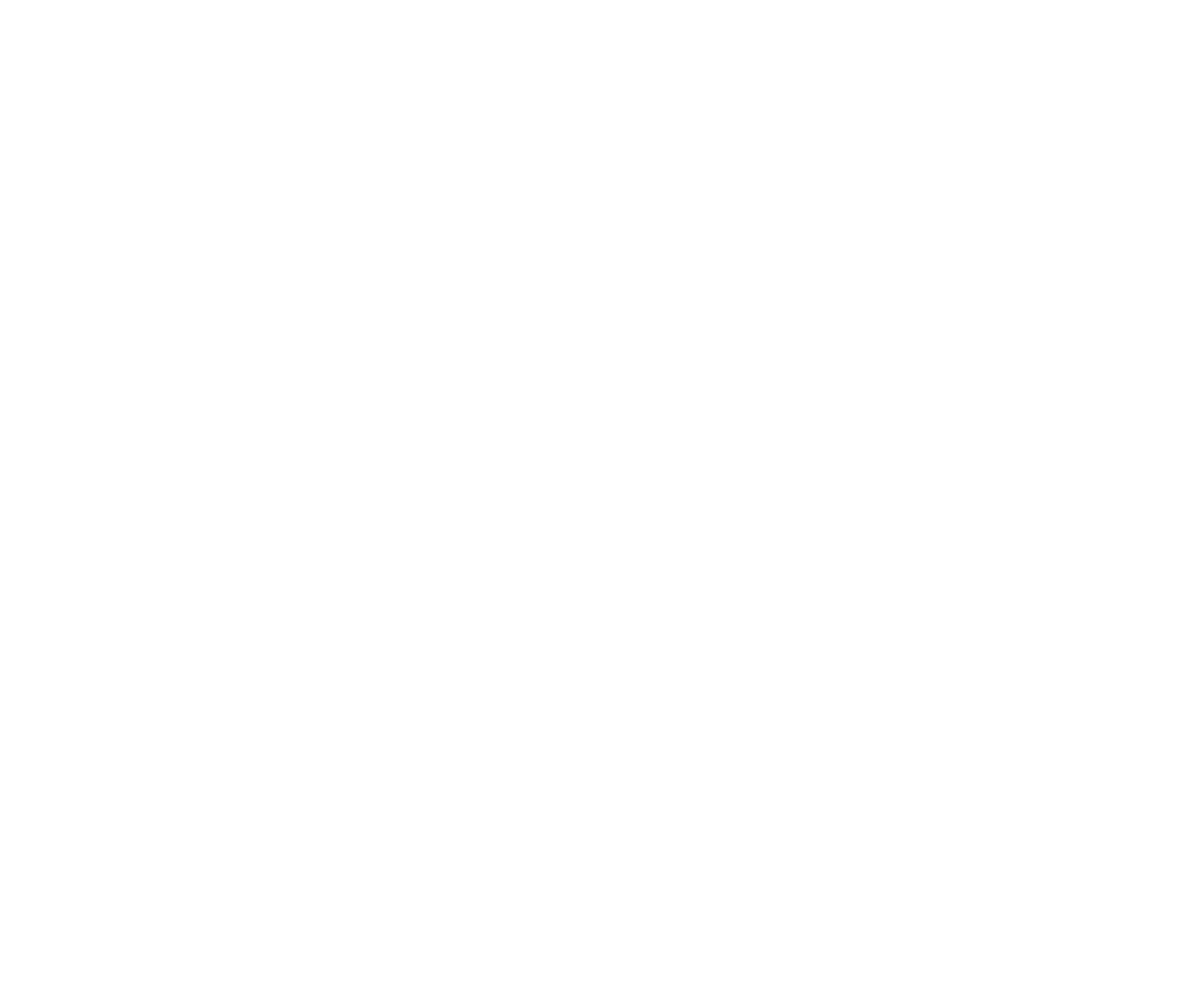
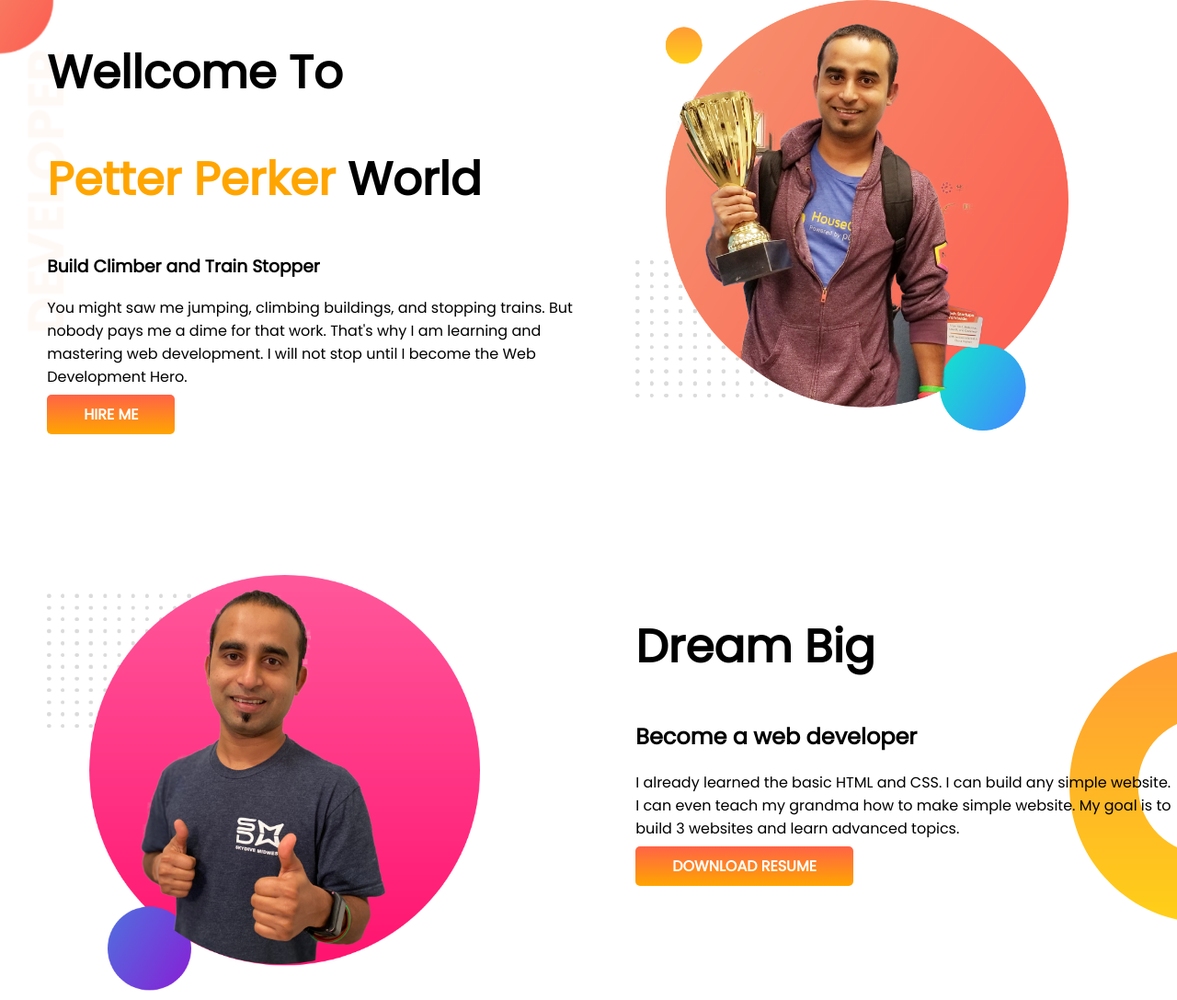
Before and after one commit to Dev-Zual/Developer-Portfollio, a plain HTML site: page index.html in a window 1280 px wide. Shown: the whole page at 92% size. Before the commit the page ends 800 px from the top, so only its background shows below. Drawn offline with Linux system fonts and the light colour scheme.

Commit message:
header & dream area

```diff
--- a/index.html
+++ b/index.html
@@ -5,9 +5,34 @@
     <meta http-equiv="X-UA-Compatible" content="IE=edge">
     <meta name="viewport" content="width=device-width, initial-scale=1.0">
     <title>Developer Zual's Portfollio</title>
+    <link rel="preconnect" href="https://fonts.googleapis.com">
+    <link rel="preconnect" href="https://fonts.gstatic.com" crossorigin>
+    <link href="https://fonts.googleapis.com/css2?family=Poppins&display=swap" rel="stylesheet">
     <link rel="stylesheet" href="style.css">
 </head>
 <body>
-
+    <section class="top-banner">
+        <div class="half-width">
+            <h1>Wellcome To</h1>
+            <h1><span class="orange-color">Petter Perker</span> World</h1>
+            <h3>Build Climber and Train Stopper</h3>
+            <p>You might saw me jumping, climbing buildings, and stopping trains. But nobody pays me a dime for that work. That's why I am learning and mastering web development. I will not stop until I become the Web Development Hero.</p>
+            <a class="link-button" target="_blank" href="https://www.linkedin.com/in/designer-zual-5150a21b6/">HIRE ME</a>
+        </div>
+        <div class="half-width">
+            <img src="images/jhankar.png" alt="">
+        </div>
+    </section>
+    <section class="dream-big">
+        <div class="half-width">
+            <img src="images/jhankar2.png" alt="">
+        </div>
+        <div class="half-width">
+            <h1>Dream Big</h1>
+            <h2>Become a web developer</h2>
+            <p>I already learned the basic HTML and CSS. I can build any simple website. I can even teach my grandma how to make simple website. My goal is to build 3 websites and learn advanced topics.</p>
+            <a class="link-button" target="_blank" href="#">DOWNLOAD RESUME</a>
+        </div>
+    </section>
 </body>
 </html>
--- a/style.css
+++ b/style.css
@@ -0,0 +1,38 @@
+body {
+	font-family: 'Poppins', sans-serif;
+	margin: 0;
+}
+h1 {
+	font-size: 50px;
+}
+.orange-color {
+	color: orange;
+}
+section {
+	display: flex;
+	margin-bottom: 150px;
+}
+.top-banner {
+	background-image: url(images/top-banner.png);
+	background-repeat: no-repeat;
+}
+.half-width {
+	width: 50%;
+	padding-left: 4%;
+}
+.half-width img {
+	width: 80%;
+}
+.link-button {
+	text-decoration: none;
+	padding: 10px 40px;
+	border-radius: 5px;
+	background-image: linear-gradient(tomato, orange);
+	color: #fff;
+	font-weight: 700;
+}
+.dream-big {
+	background-image: url(images/dream-bg.png);
+	background-repeat: no-repeat;
+	background-position: right;
+}
```
Also changed, not shown: images/dream-bg.png (added), images/exp-bg.png (added), images/jhankar.png (added), images/jhankar2.png (added), images/my-bg.png (added), images/my-bg2.png (added), images/top-banner.png (added).
